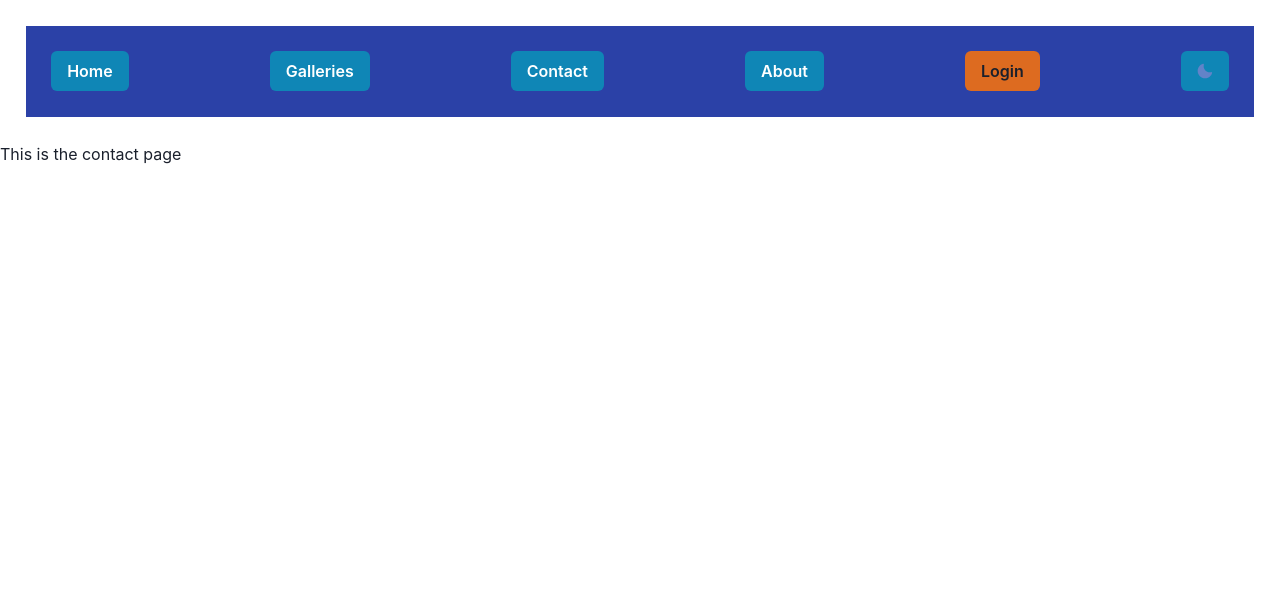
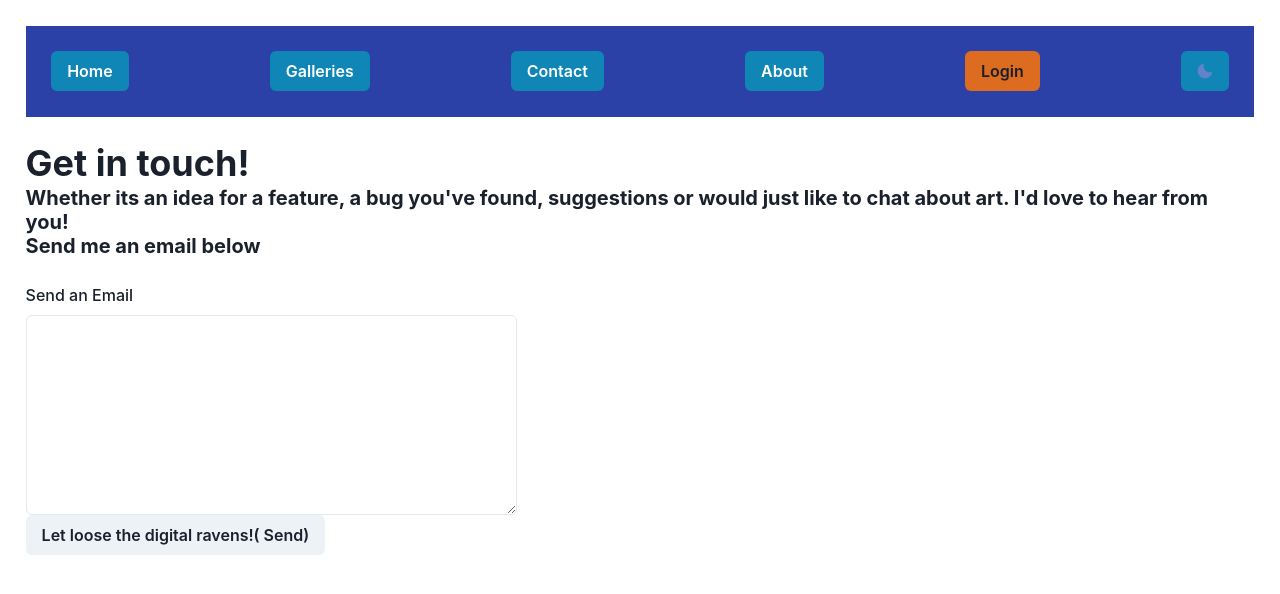
Before and after one commit to WagnerA117/dallery, a Next.js app: page /pages/contact in a window 1280 px wide. Shown: the top 594 px of the page. Built offline with nearby package versions, Linux system fonts and the light colour scheme; no server answers.

Commit message:
Built the contanct basic ui

```diff
--- a/app/pages/contact/page.tsx
+++ b/app/pages/contact/page.tsx
@@ -1,5 +1,61 @@
+"use client";
+
+import {
+  Box,
+  Button,
+  FormControl,
+  FormLabel,
+  Heading,
+  Textarea,
+} from "@chakra-ui/react";
+import { useFormik } from "formik";
+import React from "react";
+
 const ContactPage = () => {
-	return <div>This is the contact page</div>;
+  const formik = useFormik({
+    initialValues: {
+      name: "",
+      emailAddress: "",
+      emailContent: "",
+    },
+    onSubmit: (values) => {
+      if (formik.values.emailContent.length > 0) {
+        console.log("Sending email");
+      } else console.log("no info");
+    },
+  });
+
+  return (
+    <>
+      <Box margin="2%">
+        <Heading> Get in touch!</Heading>
+        <Heading size="md">
+          Whether its an idea for a feature, a bug you've found, suggestions or
+          would just like to chat about art. I'd love to hear from you!
+          <br />
+          Send me an email below
+        </Heading>
+      </Box>
+
+      <Box margin="2%">
+        <form onSubmit={formik.handleSubmit}>
+          <FormControl>
+            <FormLabel>Send an Email</FormLabel>
+            <Textarea
+              alignItems="left"
+              minH="200px"
+              maxW="40%"
+              id="emailContent"
+              name="emailContent"
+              onChange={formik.handleChange}
+              value={formik.values.emailContent}
+            />
+          </FormControl>
+          <Button type="submit"> Let loose the digital ravens!( Send)</Button>
+        </form>
+      </Box>
+    </>
+  );
 };
 
 export default ContactPage;
--- a/app/pages/galleries/[gallery]/page.tsx
+++ b/app/pages/galleries/[gallery]/page.tsx
@@ -48,7 +48,7 @@ const Gallery: React.FC = () => {
   const galleryId = searchParams.get("id");
 
   const [loading, setLoading] = useState(true);
-  const [gallery, setGallery] = useState<GalleryType[] | []>();
+  const [gallery, setGallery] = useState<GalleryType | []>();
   const [images, setImages] = useState<ImageType[] | undefined>([]);
   const [files, setFiles] = useState<FileType[]>([]);
   const [showCancelSave, setCancelSave] = useState(false);
--- a/package.json
+++ b/package.json
@@ -19,6 +19,7 @@
     "eslint": "8.36.0",
     "eslint-config-next": "13.2.4",
     "firebase": "^9.18.0",
+    "formik": "^2.2.9",
     "framer-motion": "^10.3.1",
     "next": "13.2.4",
     "react": "18.2.0",
```
Also changed, not shown: 1 other file (tests, documents, lock files or other folders).
